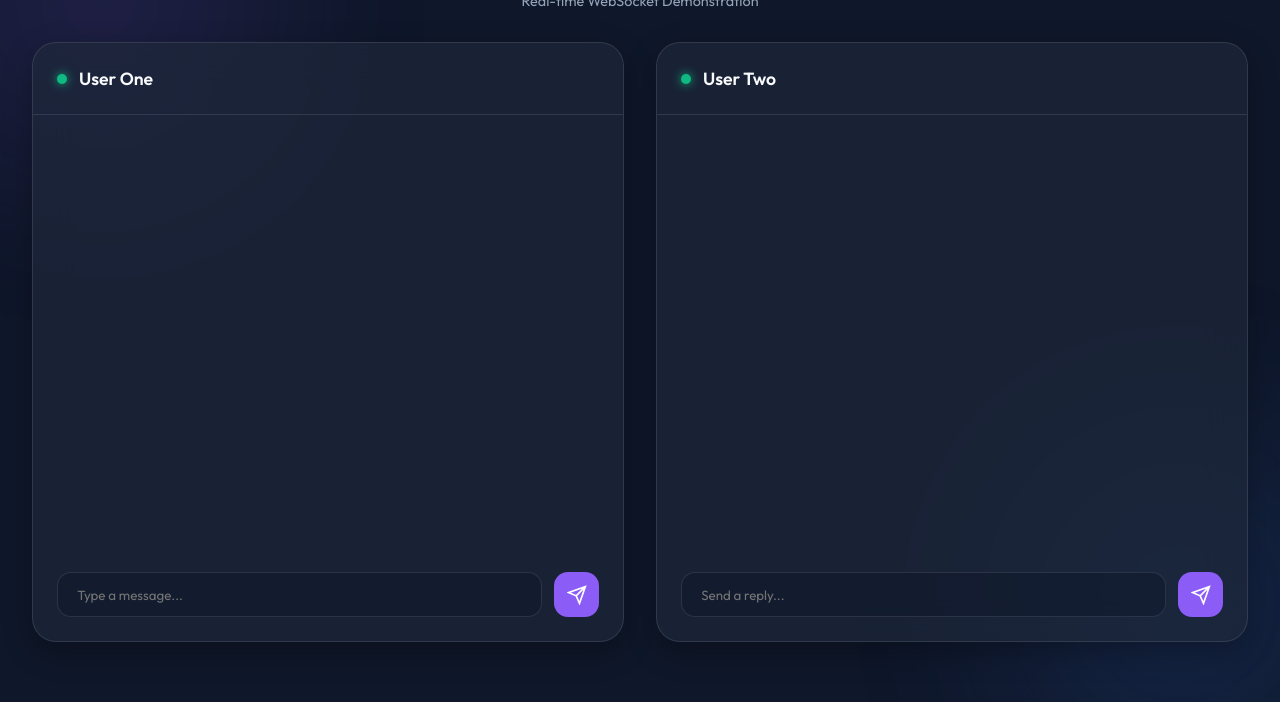
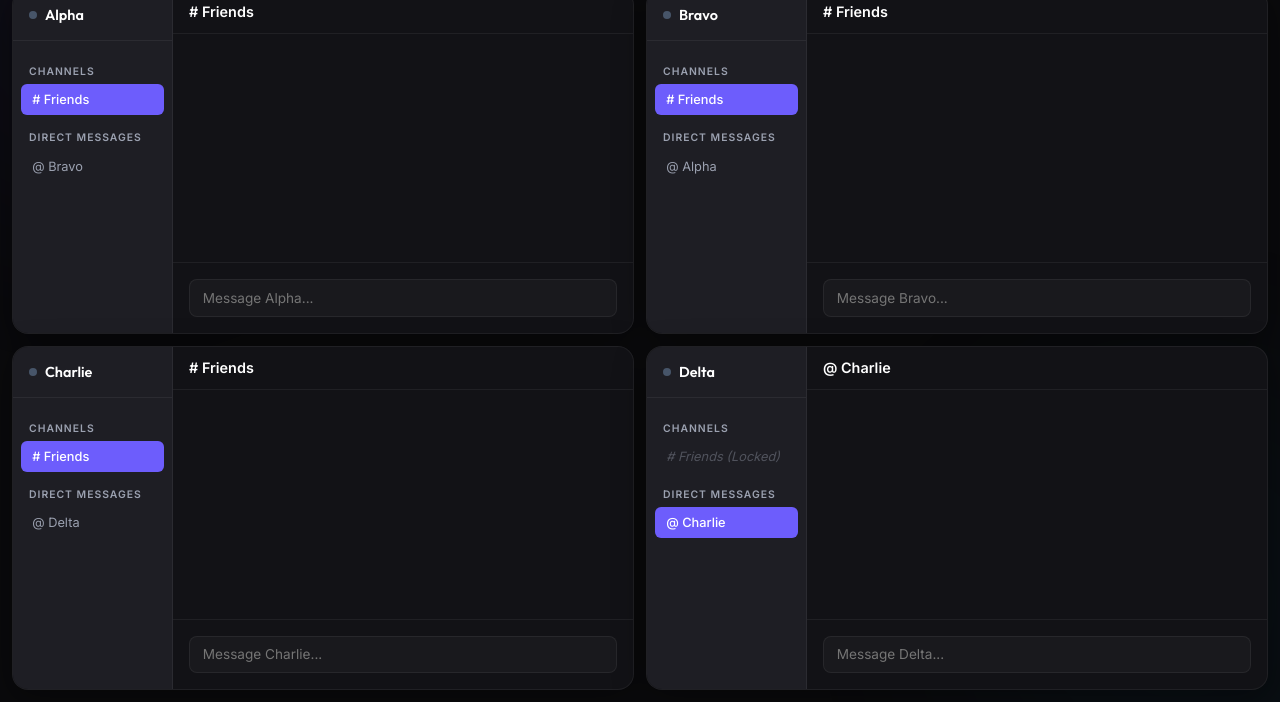
Before and after one commit to abhisheksachan/websocket-chat-demo, a plain HTML site: page static/index.html in a window 1280 px wide. Shown: the part 98-800 px from the top of the page. Drawn offline with Linux system fonts and the light colour scheme.

Commit message:
Rebrand to Connect, implement 4-user matrix view with sidebar navigation and room isolation

```diff
--- a/static/index.html
+++ b/static/index.html
@@ -1,57 +1,141 @@
 <!DOCTYPE html>
 <html lang="en">
+
 <head>
     <meta charset="UTF-8">
     <meta name="viewport" content="width=device-width, initial-scale=1.0">
-    <title>Nexus Chat | Real-time WebSockets</title>
+    <title>Connect | Real-time Messaging</title>
     <link rel="stylesheet" href="/static/style.css">
     <link rel="preconnect" href="https://fonts.googleapis.com">
     <link rel="preconnect" href="https://fonts.gstatic.com" crossorigin>
-    <link href="https://fonts.googleapis.com/css2?family=Outfit:wght@300;400;600&display=swap" rel="stylesheet">
+    <link href="https://fonts.googleapis.com/css2?family=Inter:wght@400;500;600&family=Outfit:wght@400;600&display=swap"
+        rel="stylesheet">
 </head>
+
 <body>
     <div class="background-blobs">
         <div class="blob blob-1"></div>
         <div class="blob blob-2"></div>
     </div>
 
-    <header>
-        <h1>Nexus<span>Chat</span></h1>
-        <p>Real-time WebSocket Demonstration</p>
+    <header class="main-header">
+        <h1>Con<span>nect</span></h1>
+        <p>A (v B) | C (v D) | A,B,C (Friends)</p>
     </header>
 
-    <main class="chat-container">
-        <!-- User 1 Interface -->
-        <section class="chat-window" id="user1">
-            <div class="chat-header">
-                <div class="status-indicator online"></div>
-                <h2>User One</h2>
+    <main class="matrix-container">
+        <!-- User Alpha (A) -->
+        <div class="user-app" id="app-A">
+            <div class="sidebar">
+                <div class="sidebar-top">
+                    <div class="dot online"></div>
+                    <span class="user-title">Alpha</span>
+                </div>
+                <div class="sidebar-list">
+                    <div class="list-label">Channels</div>
+                    <div class="nav-item active" data-user="A" data-room="Friends" onclick="switchRoom('A', 'Friends')">
+                        # Friends</div>
+                    <div class="list-label">Direct Messages</div>
+                    <div class="nav-item" data-user="A" data-room="Private_AB" onclick="switchRoom('A', 'Private_AB')">@
+                        Bravo</div>
+                </div>
             </div>
-            <div class="messages" id="messages-1"></div>
-            <div class="chat-input-area">
-                <input type="text" id="input-1" placeholder="Type a message..." autocomplete="off">
-                <button onclick="sendMessage(1)">
-                    <svg viewBox="0 0 24 24" fill="none" stroke="currentColor" stroke-width="2"><path d="M22 2L11 13M22 2l-7 20-4-9-9-4 20-7z"/></svg>
-                </button>
+            <div class="chat-area">
+                <div class="chat-header">
+                    <span id="header-room-A"># Friends</span>
+                </div>
+                <div class="msg-viewport" id="msgs-A-Friends"></div>
+                <div class="msg-viewport hidden" id="msgs-A-Private_AB"></div>
+                <div class="input-wrapper">
+                    <input type="text" id="input-A" placeholder="Message Alpha...">
+                </div>
             </div>
-        </section>
+        </div>
 
-        <!-- User 2 Interface -->
-        <section class="chat-window" id="user2">
-            <div class="chat-header">
-                <div class="status-indicator online"></div>
-                <h2>User Two</h2>
+        <!-- User Bravo (B) -->
+        <div class="user-app" id="app-B">
+            <div class="sidebar">
+                <div class="sidebar-top">
+                    <div class="dot online"></div>
+                    <span class="user-title">Bravo</span>
+                </div>
+                <div class="sidebar-list">
+                    <div class="list-label">Channels</div>
+                    <div class="nav-item active" data-user="B" data-room="Friends" onclick="switchRoom('B', 'Friends')">
+                        # Friends</div>
+                    <div class="list-label">Direct Messages</div>
+                    <div class="nav-item" data-user="B" data-room="Private_AB" onclick="switchRoom('B', 'Private_AB')">@
+                        Alpha</div>
+                </div>
             </div>
-            <div class="messages" id="messages-2"></div>
-            <div class="chat-input-area">
-                <input type="text" id="input-2" placeholder="Send a reply..." autocomplete="off">
-                <button onclick="sendMessage(2)">
-                    <svg viewBox="0 0 24 24" fill="none" stroke="currentColor" stroke-width="2"><path d="M22 2L11 13M22 2l-7 20-4-9-9-4 20-7z"/></svg>
-                </button>
+            <div class="chat-area">
+                <div class="chat-header">
+                    <span id="header-room-B"># Friends</span>
+                </div>
+                <div class="msg-viewport" id="msgs-B-Friends"></div>
+                <div class="msg-viewport hidden" id="msgs-B-Private_AB"></div>
+                <div class="input-wrapper">
+                    <input type="text" id="input-B" placeholder="Message Bravo...">
+                </div>
             </div>
-        </section>
+        </div>
+
+        <!-- User Charlie (C) -->
+        <div class="user-app" id="app-C">
+            <div class="sidebar">
+                <div class="sidebar-top">
+                    <div class="dot online"></div>
+                    <span class="user-title">Charlie</span>
+                </div>
+                <div class="sidebar-list">
+                    <div class="list-label">Channels</div>
+                    <div class="nav-item active" data-user="C" data-room="Friends" onclick="switchRoom('C', 'Friends')">
+                        # Friends</div>
+                    <div class="list-label">Direct Messages</div>
+                    <div class="nav-item" data-user="C" data-room="Private_CD" onclick="switchRoom('C', 'Private_CD')">@
+                        Delta</div>
+                </div>
+            </div>
+            <div class="chat-area">
+                <div class="chat-header">
+                    <span id="header-room-C"># Friends</span>
+                </div>
+                <div class="msg-viewport" id="msgs-C-Friends"></div>
+                <div class="msg-viewport hidden" id="msgs-C-Private_CD"></div>
+                <div class="input-wrapper">
+                    <input type="text" id="input-C" placeholder="Message Charlie...">
+                </div>
+            </div>
+        </div>
+
+        <!-- User Delta (D) -->
+        <div class="user-app" id="app-D">
+            <div class="sidebar">
+                <div class="sidebar-top">
+                    <div class="dot online"></div>
+                    <span class="user-title">Delta</span>
+                </div>
+                <div class="sidebar-list">
+                    <div class="list-label">Channels</div>
+                    <div class="nav-item disabled"># Friends (Locked)</div>
+                    <div class="list-label">Direct Messages</div>
+                    <div class="nav-item active" data-user="D" data-room="Private_CD"
+                        onclick="switchRoom('D', 'Private_CD')">@ Charlie</div>
+                </div>
+            </div>
+            <div class="chat-area">
+                <div class="chat-header">
+                    <span id="header-room-D">@ Charlie</span>
+                </div>
+                <div class="msg-viewport" id="msgs-D-Private_CD"></div>
+                <div class="input-wrapper">
+                    <input type="text" id="input-D" placeholder="Message Delta...">
+                </div>
+            </div>
+        </div>
     </main>
 
     <script src="/static/script.js"></script>
 </body>
+
 </html>
--- a/static/script.js
+++ b/static/script.js
@@ -1,68 +1,110 @@
-// WebSocket connections for both users
-let ws1, ws2;
+/**
+ * Connect - Multi-User Messaging Logic
+ * Handles 4 concurrent users in a dashboard view
+ */
 
-function connect(userId) {
+const userSockets = {};
+const activeRooms = {
+    'A': 'Friends',
+    'B': 'Friends',
+    'C': 'Friends',
+    'D': 'Private_CD'
+};
+
+function init() {
+    ['A', 'B', 'C', 'D'].forEach(userId => {
+        connectUser(userId);
+    });
+}
+
+function connectUser(userId) {
     const protocol = window.location.protocol === 'https:' ? 'wss:' : 'ws:';
     const host = window.location.host;
     const ws = new WebSocket(`${protocol}//${host}/ws/${userId}`);
 
+    ws.onopen = () => {
+        document.getElementById(`app-${userId}`).querySelectorAll('.dot').forEach(d => d.classList.add('online'));
+        console.log(`User ${userId} active.`);
+    };
+
     ws.onmessage = (event) => {
         const data = JSON.parse(event.data);
-        displayMessage(data, userId);
+        routeMessage(userId, data);
     };
 
     ws.onclose = () => {
-        console.log(`Connection closed for User ${userId}. Reconnecting...`);
-        setTimeout(() => connect(userId), 2000);
+        document.getElementById(`app-${userId}`).querySelectorAll('.dot').forEach(d => d.classList.remove('online'));
+        setTimeout(() => connectUser(userId), 3000);
     };
 
-    return ws;
+    userSockets[userId] = ws;
 }
 
-// Initial connections
-ws1 = connect(1);
-ws2 = connect(2);
+function routeMessage(observerId, data) {
+    const { sender_id, sender_name, room_id, message } = data;
 
-function displayMessage(data, observerId) {
-    const messagesDiv = document.getElementById(`messages-${observerId}`);
-    const messageEl = document.createElement('div');
+    // Updated ID matching the new HTML structure: msgs-{userid}-{roomid}
+    const containerId = `msgs-${observerId}-${room_id}`;
+    const container = document.getElementById(containerId);
 
-    // Determine the type of message for the current observer
-    if (data.sender_id === "System") {
-        messageEl.className = 'message system';
-    } else if (data.sender_id === observerId) {
-        messageEl.className = 'message sent';
+    if (!container) return;
+
+    const msgEl = document.createElement('div');
+    msgEl.className = `message ${sender_id === observerId ? 'sent' : 'received'}`;
+
+    if (sender_id !== observerId) {
+        msgEl.innerHTML = `<div class="msg-meta">${sender_name}</div>${message}`;
     } else {
-        messageEl.className = 'message received';
+        msgEl.textContent = message;
     }
 
-    messageEl.textContent = data.message;
-    messagesDiv.appendChild(messageEl);
-
-    // Auto-scroll to bottom
-    messagesDiv.scrollTop = messagesDiv.scrollHeight;
+    container.appendChild(msgEl);
+    container.scrollTop = container.scrollHeight;
 }
 
 function sendMessage(userId) {
     const input = document.getElementById(`input-${userId}`);
-    const message = input.value.trim();
+    const text = input.value.trim();
+    const room = activeRooms[userId];
+    const ws = userSockets[userId];
 
-    if (message) {
-        const ws = (userId === 1) ? ws1 : ws2;
-        if (ws.readyState === WebSocket.OPEN) {
-            ws.send(message);
-            input.value = '';
-        } else {
-            alert('WebSocket is not connected. Please wait or refresh.');
-        }
+    if (text && ws && ws.readyState === WebSocket.OPEN) {
+        ws.send(JSON.stringify({
+            room_id: room,
+            message: text
+        }));
+        input.value = '';
     }
 }
 
-// Handle Enter key for inputs
-document.getElementById('input-1').addEventListener('keypress', (e) => {
-    if (e.key === 'Enter') sendMessage(1);
-});
+/**
+ * Switch Rooms within the sidebar
+ */
+function switchRoom(userId, roomId) {
+    activeRooms[userId] = roomId;
 
-document.getElementById('input-2').addEventListener('keypress', (e) => {
-    if (e.key === 'Enter') sendMessage(2);
-});
+    // Update sidebar nav items
+    const navItems = document.querySelectorAll(`.nav-item[data-user="${userId}"]`);
+    navItems.forEach(n => {
+        n.classList.toggle('active', n.getAttribute('data-room') === roomId);
+    });
+
+    // Update Header Text
+    const header = document.getElementById(`header-room-${userId}`);
+    header.textContent = roomId === 'Friends' ? '# Friends' : `@ ${roomId === 'Private_AB' ? (userId === 'A' ? 'Bravo' : 'Alpha') : (userId === 'C' ? 'Delta' : 'Charlie')}`;
+
+    // Toggle viewports
+    const viewports = document.querySelectorAll(`[id^="msgs-${userId}-"]`);
+    viewports.forEach(v => {
+        v.classList.toggle('hidden', v.id !== `msgs-${userId}-${roomId}`);
+    });
+}
+
+window.onload = () => {
+    init();
+    ['A', 'B', 'C', 'D'].forEach(id => {
+        document.getElementById(`input-${id}`).addEventListener('keypress', (e) => {
+            if (e.key === 'Enter') sendMessage(id);
+        });
+    });
+};
--- a/static/style.css
+++ b/static/style.css
@@ -1,33 +1,244 @@
 :root {
-    --bg-dark: #0f172a;
-    --card-bg: rgba(30, 41, 59, 0.7);
-    --accent: #8b5cf6;
-    --accent-hover: #7c3aed;
-    --text-primary: #f8fafc;
-    --text-secondary: #94a3b8;
-    --glass-border: rgba(255, 255, 255, 0.1);
-    --user1-msg: #3b82f6;
-    --user2-msg: #ec4899;
+    --bg-main: #0a0a0c;
+    --sidebar-bg: #1e1e24;
+    --chat-bg: #121216;
+    --accent: #6d5dfc;
+    --accent-glow: rgba(109, 93, 252, 0.4);
+    --text-primary: #ffffff;
+    --text-muted: #9ba1b0;
+    --border: rgba(255, 255, 255, 0.06);
+    --msg-received: #26262e;
 }
 
 * {
     margin: 0;
     padding: 0;
     box-sizing: border-box;
-    font-family: 'Outfit', sans-serif;
+    font-family: 'Inter', sans-serif;
 }
 
 body {
-    background-color: var(--bg-dark);
+    background-color: var(--bg-main);
     color: var(--text-primary);
     min-height: 100vh;
     display: flex;
     flex-direction: column;
     overflow: hidden;
-    position: relative;
 }
 
-/* Background Effects */
+.main-header {
+    padding: 1rem;
+    text-align: center;
+}
+
+.main-header h1 {
+    font-family: 'Outfit', sans-serif;
+    font-size: 1.8rem;
+    letter-spacing: -0.5px;
+}
+
+.main-header h1 span {
+    color: var(--accent);
+}
+
+.main-header p {
+    font-size: 0.8rem;
+    color: var(--text-muted);
+    margin-top: 4px;
+}
+
+.matrix-container {
+    flex: 1;
+    display: grid;
+    grid-template-columns: repeat(2, 1fr);
+    grid-template-rows: repeat(2, 1fr);
+    gap: 12px;
+    padding: 0 12px 12px;
+    max-width: 1800px;
+    margin: 0 auto;
+    width: 100%;
+}
+
+.user-app {
+    background: var(--chat-bg);
+    border: 1px solid var(--border);
+    border-radius: 16px;
+    display: flex;
+    overflow: hidden;
+    box-shadow: 0 8px 32px rgba(0, 0, 0, 0.4);
+}
+
+/* Sidebar Styling */
+.sidebar {
+    width: 160px;
+    background: var(--sidebar-bg);
+    border-right: 1px solid var(--border);
+    display: flex;
+    flex-direction: column;
+}
+
+.sidebar-top {
+    padding: 1rem;
+    display: flex;
+    align-items: center;
+    gap: 8px;
+    border-bottom: 1px solid var(--border);
+}
+
+.user-title {
+    font-family: 'Outfit', sans-serif;
+    font-weight: 600;
+    font-size: 0.9rem;
+}
+
+.dot {
+    width: 8px;
+    height: 8px;
+    border-radius: 50%;
+    background: #475569;
+}
+
+.dot.online {
+    background: #10b981;
+    box-shadow: 0 0 8px #10b981;
+}
+
+.sidebar-list {
+    padding: 0.5rem;
+    flex: 1;
+}
+
+.list-label {
+    font-size: 0.65rem;
+    text-transform: uppercase;
+    color: var(--text-muted);
+    letter-spacing: 1px;
+    margin: 1rem 0.5rem 0.4rem;
+    font-weight: 700;
+}
+
+.nav-item {
+    padding: 0.5rem 0.7rem;
+    font-size: 0.8rem;
+    color: var(--text-muted);
+    border-radius: 6px;
+    cursor: pointer;
+    transition: all 0.2s;
+    margin-bottom: 2px;
+    white-space: nowrap;
+    overflow: hidden;
+    text-overflow: ellipsis;
+}
+
+.nav-item:hover {
+    background: rgba(255, 255, 255, 0.05);
+    color: #fff;
+}
+
+.nav-item.active {
+    background: var(--accent);
+    color: #fff;
+    font-weight: 500;
+}
+
+.nav-item.disabled {
+    opacity: 0.4;
+    cursor: not-allowed;
+    font-style: italic;
+}
+
+/* Chat Area Styling */
+.chat-area {
+    flex: 1;
+    display: flex;
+    flex-direction: column;
+    min-width: 0;
+}
+
+.chat-header {
+    padding: 0.8rem 1rem;
+    border-bottom: 1px solid var(--border);
+    font-weight: 600;
+    font-size: 0.9rem;
+}
+
+.msg-viewport {
+    flex: 1;
+    padding: 1rem;
+    overflow-y: auto;
+    display: flex;
+    flex-direction: column;
+    gap: 0.6rem;
+}
+
+.msg-viewport.hidden {
+    display: none;
+}
+
+.message {
+    max-width: 80%;
+    padding: 0.6rem 0.8rem;
+    border-radius: 12px;
+    font-size: 0.85rem;
+    line-height: 1.4;
+    animation: fadeIn 0.2s ease-out;
+}
+
+@keyframes fadeIn {
+    from {
+        opacity: 0;
+        transform: translateY(4px);
+    }
+
+    to {
+        opacity: 1;
+        transform: translateY(0);
+    }
+}
+
+.message.sent {
+    align-self: flex-end;
+    background: var(--accent);
+    color: #fff;
+    border-bottom-right-radius: 2px;
+}
+
+.message.received {
+    align-self: flex-start;
+    background: var(--msg-received);
+    color: #e1e1e6;
+    border-bottom-left-radius: 2px;
+}
+
+.msg-meta {
+    font-size: 0.7rem;
+    color: var(--text-muted);
+    margin-bottom: 4px;
+    font-weight: 600;
+}
+
+.input-wrapper {
+    padding: 1rem;
+    border-top: 1px solid var(--border);
+}
+
+.input-wrapper input {
+    width: 100%;
+    background: rgba(255, 255, 255, 0.03);
+    border: 1px solid var(--border);
+    padding: 0.6rem 0.8rem;
+    border-radius: 8px;
+    color: white;
+    font-size: 0.85rem;
+    outline: none;
+    transition: border-color 0.2s;
+}
+
+.input-wrapper input:focus {
+    border-color: var(--accent);
+}
+
+/* Background Blobs */
 .background-blobs {
     position: fixed;
     top: 0;
@@ -35,188 +246,24 @@ body {
     width: 100%;
     height: 100%;
     z-index: -1;
-    overflow: hidden;
 }
 
 .blob {
     position: absolute;
-    width: 400px;
-    height: 400px;
+    width: 600px;
+    height: 600px;
     background: radial-gradient(circle, var(--accent) 0%, transparent 70%);
-    filter: blur(80px);
-    opacity: 0.15;
-    animation: pulse 10s infinite alternate;
+    filter: blur(120px);
+    opacity: 0.08;
 }
 
-.blob-1 { top: -100px; left: -100px; color: var(--accent); }
-.blob-2 { bottom: -100px; right: -100px; background: radial-gradient(circle, #3b82f6 0%, transparent 70%); }
-
-@keyframes pulse {
-    0% { transform: scale(1); opacity: 0.15; }
-    100% { transform: scale(1.2); opacity: 0.25; }
+.blob-1 {
+    top: -200px;
+    left: -200px;
 }
 
-header {
-    padding: 2rem;
-    text-align: center;
+.blob-2 {
+    bottom: -200px;
+    right: -200px;
+    background: radial-gradient(circle, #0ea5e9 0%, transparent 70%);
 }
-
-header h1 {
-    font-size: 2.5rem;
-    font-weight: 600;
-    letter-spacing: -0.05em;
-}
-
-header h1 span {
-    color: var(--accent);
-}
-
-header p {
-    color: var(--text-secondary);
-    font-size: 0.9rem;
-    margin-top: 0.5rem;
-}
-
-.chat-container {
-    flex: 1;
-    display: flex;
-    gap: 2rem;
-    padding: 0 2rem 2rem;
-    max-width: 1400px;
-    margin: 0 auto;
-    width: 100%;
-}
-
-.chat-window {
-    flex: 1;
-    background: var(--card-bg);
-    backdrop-filter: blur(20px);
-    border: 1px solid var(--glass-border);
-    border-radius: 24px;
-    display: flex;
-    flex-direction: column;
-    height: calc(100vh - 200px);
-    box-shadow: 0 10px 30px rgba(0, 0, 0, 0.3);
-}
-
-.chat-header {
-    padding: 1.5rem;
-    border-bottom: 1px solid var(--glass-border);
-    display: flex;
-    align-items: center;
-    gap: 12px;
-}
-
-.status-indicator {
-    width: 10px;
-    height: 10px;
-    background: #10b981;
-    border-radius: 50%;
-    box-shadow: 0 0 10px #10b981;
-}
-
-.chat-header h2 {
-    font-size: 1.1rem;
-    font-weight: 600;
-}
-
-.messages {
-    flex: 1;
-    overflow-y: auto;
-    padding: 1.5rem;
-    display: flex;
-    flex-direction: column;
-    gap: 1rem;
-}
-
-/* Custom Scrollbar */
-.messages::-webkit-scrollbar {
-    width: 6px;
-}
-.messages::-webkit-scrollbar-thumb {
-    background: var(--glass-border);
-    border-radius: 10px;
-}
-
-.message {
-    max-width: 80%;
-    padding: 0.8rem 1.2rem;
-    border-radius: 18px;
-    font-size: 0.95rem;
-    line-height: 1.4;
-    position: relative;
-    animation: slideIn 0.3s ease-out;
-}
-
-@keyframes slideIn {
-    from { opacity: 0; transform: translateY(10px); }
-    to { opacity: 1; transform: translateY(0); }
-}
-
-.message.sent {
-    align-self: flex-end;
-    background: var(--accent);
-    color: white;
-    border-bottom-right-radius: 4px;
-}
-
-#user1 .message.sent { background: var(--user1-msg); }
-#user2 .message.sent { background: var(--user2-msg); }
-
-.message.received {
-    align-self: flex-start;
-    background: rgba(255, 255, 255, 0.05);
-    border-bottom-left-radius: 4px;
-}
-
-.message.system {
-    align-self: center;
-    background: transparent;
-    color: var(--text-secondary);
-    font-size: 0.8rem;
-}
-
-.chat-input-area {
-    padding: 1.5rem;
-    display: flex;
-    gap: 12px;
-}
-
-input[type="text"] {
-    flex: 1;
-    background: rgba(15, 23, 42, 0.5);
-    border: 1px solid var(--glass-border);
-    padding: 0.8rem 1.2rem;
-    border-radius: 14px;
-    color: white;
-    outline: none;
-    transition: border-color 0.2s;
-}
-
-input[type="text"]:focus {
-    border-color: var(--accent);
-}
-
-button {
-    background: var(--accent);
-    color: white;
-    border: none;
-    width: 45px;
-    height: 45px;
-    border-radius: 14px;
-    display: flex;
-    align-items: center;
-    justify-content: center;
-    cursor: pointer;
-    transition: transform 0.2s, background 0.2s;
-}
-
-button:hover {
-    background: var(--accent-hover);
-    transform: translateY(-2px);
-}
-
-button svg {
-    width: 20px;
-    height: 20px;
-}
```
Also changed, not shown: static/preview.png, 2 other files.
